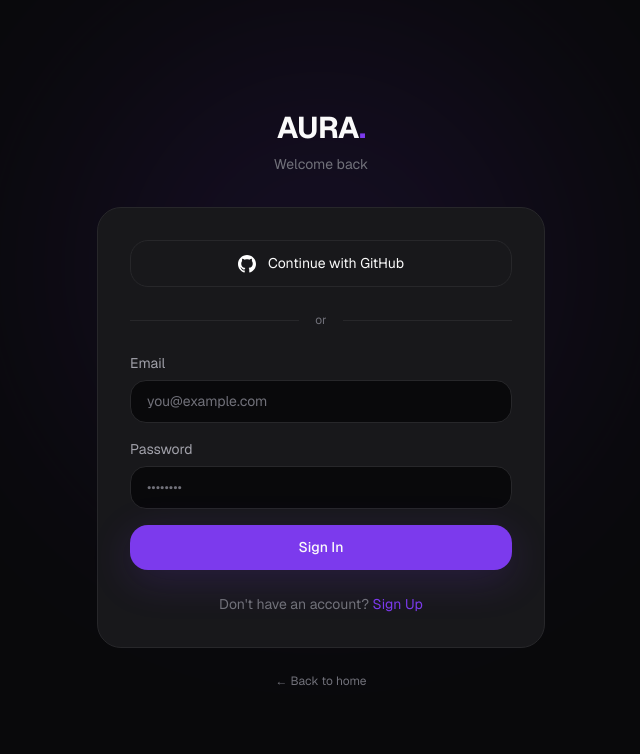
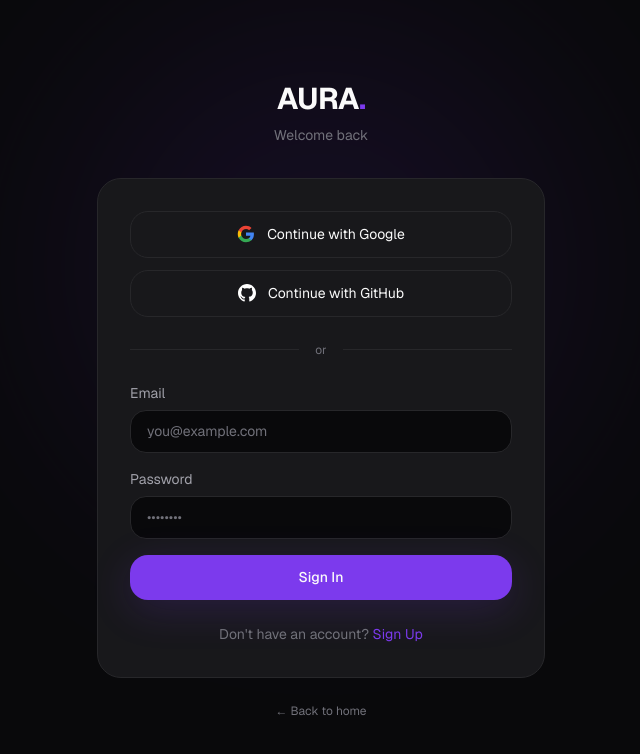
Before and after one commit to jjw9801/aura, a Next.js app: page /auth in a window 1280 px wide. Shown: the top 754 px of the page, without its empty margins (319-959 px from the left). Built offline with nearby package versions, Linux system fonts and the light colour scheme; no server answers.

Commit message:
feat: add Google OAuth login

```diff
--- a/app/auth/page.tsx
+++ b/app/auth/page.tsx
@@ -36,16 +36,15 @@
     }
   };
 
-  const handleGithubLogin = async () => {
+  const handleOAuth = async (provider: "github" | "google") => {
     await supabase.auth.signInWithOAuth({
-      provider: "github",
+      provider,
       options: { redirectTo: `${window.location.origin}/dashboard` },
     });
   };
 
   return (
     <div className="min-h-screen bg-[#09090B] flex items-center justify-center px-4">
-      {/* Background Glow */}
       <div className="absolute top-1/3 left-1/2 -translate-x-1/2 -translate-y-1/2 w-[500px] h-[500px] bg-[#7C3AED] rounded-full opacity-10 blur-[120px] pointer-events-none" />
 
       <motion.div
@@ -54,7 +53,6 @@
         transition={{ duration: 0.5 }}
         className="relative z-10 w-full max-w-md"
       >
-        {/* Logo */}
         <div className="text-center mb-8">
           <Link href="/" className="text-3xl font-bold tracking-tight">
             <span className="text-[#FAFAFA]">AURA</span>
@@ -65,20 +63,38 @@
           </p>
         </div>
 
-        {/* Card */}
         <div className="p-8 rounded-[24px] border border-[#27272A] bg-[#18181B]">
-          {/* GitHub OAuth */}
+          {/* OAuth Buttons */}
+          <div className="space-y-3 mb-6">
+            {/* Google */}
             <motion.button
               whileHover={{ scale: 1.02 }}
               whileTap={{ scale: 0.98 }}
-            onClick={handleGithubLogin}
-            className="w-full flex items-center justify-center gap-3 py-3 rounded-[18px] border border-[#27272A] hover:border-[#7C3AED]/50 text-[14px] text-[#FAFAFA] transition-all duration-200 hover:shadow-[0_10px_40px_rgba(124,58,237,.1)] mb-6"
+              onClick={() => handleOAuth("google")}
+              className="w-full flex items-center justify-center gap-3 py-3 rounded-[18px] border border-[#27272A] hover:border-[#7C3AED]/50 text-[14px] text-[#FAFAFA] transition-all duration-200 hover:shadow-[0_10px_40px_rgba(124,58,237,.1)]"
+            >
+              <svg width="18" height="18" viewBox="0 0 24 24">
+                <path fill="#4285F4" d="M22.56 12.25c0-.78-.07-1.53-.2-2.25H12v4.26h5.92a5.06 5.06 0 0 1-2.2 3.32v2.77h3.57c2.08-1.92 3.28-4.74 3.28-8.1z"/>
+                <path fill="#34A853" d="M12 23c2.97 0 5.46-.98 7.28-2.66l-3.57-2.77c-.98.66-2.23 1.06-3.71 1.06-2.86 0-5.29-1.93-6.16-4.53H2.18v2.84C3.99 20.53 7.7 23 12 23z"/>
+                <path fill="#FBBC05" d="M5.84 14.09c-.22-.66-.35-1.36-.35-2.09s.13-1.43.35-2.09V7.07H2.18C1.43 8.55 1 10.22 1 12s.43 3.45 1.18 4.93l2.85-2.22.81-.62z"/>
+                <path fill="#EA4335" d="M12 5.38c1.62 0 3.06.56 4.21 1.64l3.15-3.15C17.45 2.09 14.97 1 12 1 7.7 1 3.99 3.47 2.18 7.07l3.66 2.84c.87-2.6 3.3-4.53 6.16-4.53z"/>
+              </svg>
+              Continue with Google
+            </motion.button>
+
+            {/* GitHub */}
+            <motion.button
+              whileHover={{ scale: 1.02 }}
+              whileTap={{ scale: 0.98 }}
+              onClick={() => handleOAuth("github")}
+              className="w-full flex items-center justify-center gap-3 py-3 rounded-[18px] border border-[#27272A] hover:border-[#7C3AED]/50 text-[14px] text-[#FAFAFA] transition-all duration-200 hover:shadow-[0_10px_40px_rgba(124,58,237,.1)]"
             >
               <svg width="18" height="18" viewBox="0 0 24 24" fill="white">
                 <path d="M12 0c-6.626 0-12 5.373-12 12 0 5.302 3.438 9.8 8.207 11.387.599.111.793-.261.793-.577v-2.234c-3.338.726-4.033-1.416-4.033-1.416-.546-1.387-1.333-1.756-1.333-1.756-1.089-.745.083-.729.083-.729 1.205.084 1.839 1.237 1.839 1.237 1.07 1.834 2.807 1.304 3.492.997.107-.775.418-1.305.762-1.604-2.665-.305-5.467-1.334-5.467-5.931 0-1.311.469-2.381 1.236-3.221-.124-.303-.535-1.524.117-3.176 0 0 1.008-.322 3.301 1.23.957-.266 1.983-.399 3.003-.404 1.02.005 2.047.138 3.006.404 2.291-1.552 3.297-1.23 3.297-1.23.653 1.653.242 2.874.118 3.176.77.84 1.235 1.911 1.235 3.221 0 4.609-2.807 5.624-5.479 5.921.43.372.823 1.102.823 2.222v3.293c0 .319.192.694.801.576 4.765-1.589 8.199-6.086 8.199-11.386 0-6.627-5.373-12-12-12z"/>
               </svg>
               Continue with GitHub
             </motion.button>
+          </div>
 
           {/* Divider */}
           <div className="flex items-center gap-4 mb-6">
@@ -115,21 +131,13 @@
             </div>
 
             {error && (
-              <motion.p
-                initial={{ opacity: 0 }}
-                animate={{ opacity: 1 }}
-                className="text-[13px] text-[#EF4444] bg-[#EF4444]/10 px-4 py-2 rounded-[12px]"
-              >
+              <motion.p initial={{ opacity: 0 }} animate={{ opacity: 1 }} className="text-[13px] text-[#EF4444] bg-[#EF4444]/10 px-4 py-2 rounded-[12px]">
                 {error}
               </motion.p>
             )}
 
             {message && (
-              <motion.p
-                initial={{ opacity: 0 }}
-                animate={{ opacity: 1 }}
-                className="text-[13px] text-[#22C55E] bg-[#22C55E]/10 px-4 py-2 rounded-[12px]"
-              >
+              <motion.p initial={{ opacity: 0 }} animate={{ opacity: 1 }} className="text-[13px] text-[#22C55E] bg-[#22C55E]/10 px-4 py-2 rounded-[12px]">
                 {message}
               </motion.p>
             )}
@@ -145,7 +153,6 @@
             </motion.button>
           </form>
 
-          {/* Toggle */}
           <p className="text-center text-[14px] text-[#71717A] mt-6">
             {isLogin ? "Don't have an account?" : "Already have an account?"}{" "}
             <button
@@ -157,7 +164,6 @@
           </p>
         </div>
 
-        {/* Back to home */}
         <p className="text-center text-[12px] text-[#71717A] mt-6">
           <Link href="/" className="hover:text-[#FAFAFA] transition-colors duration-200">
             ← Back to home
```
Lines whose indentation alone changed are shown as unchanged.
